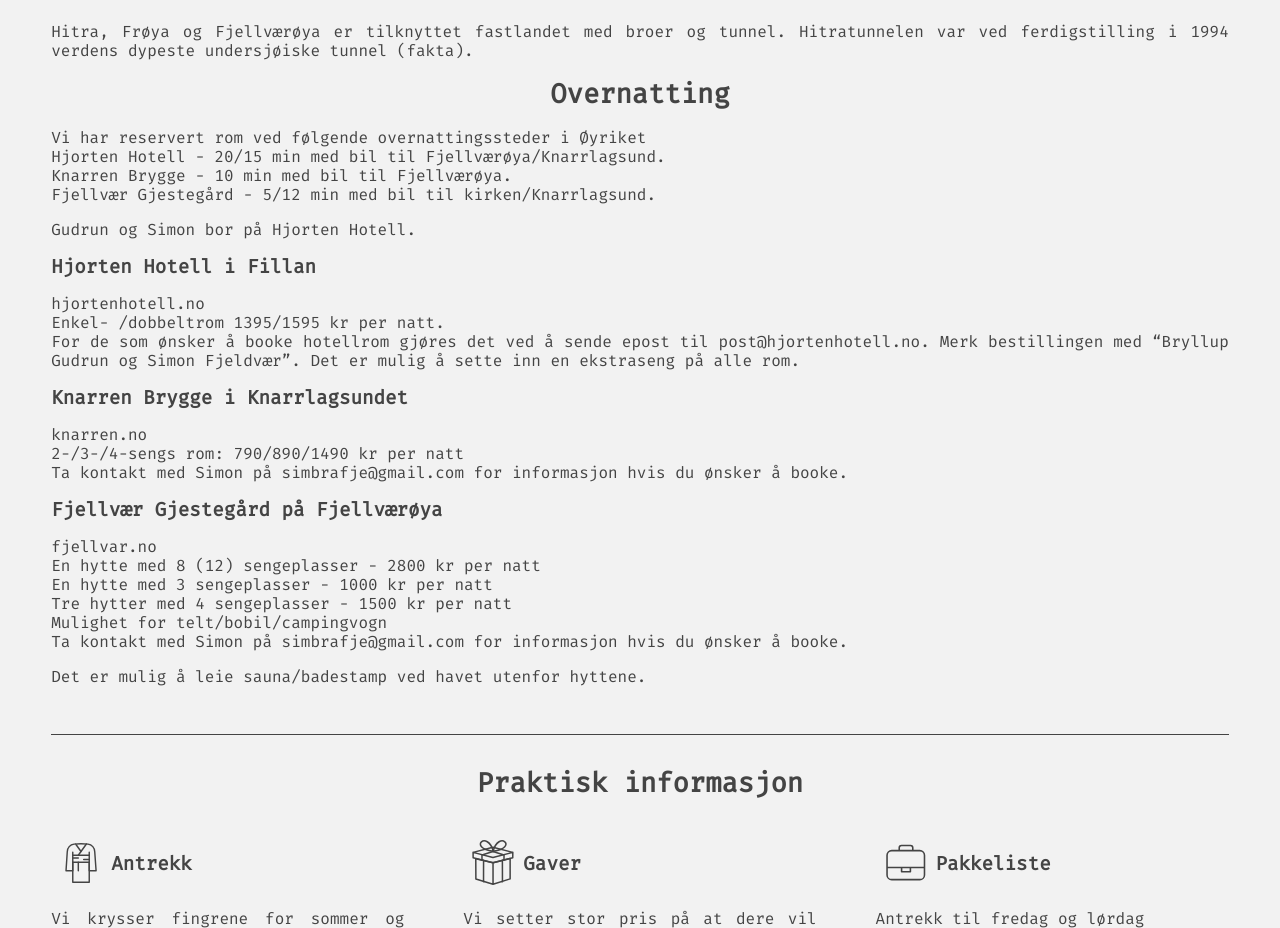
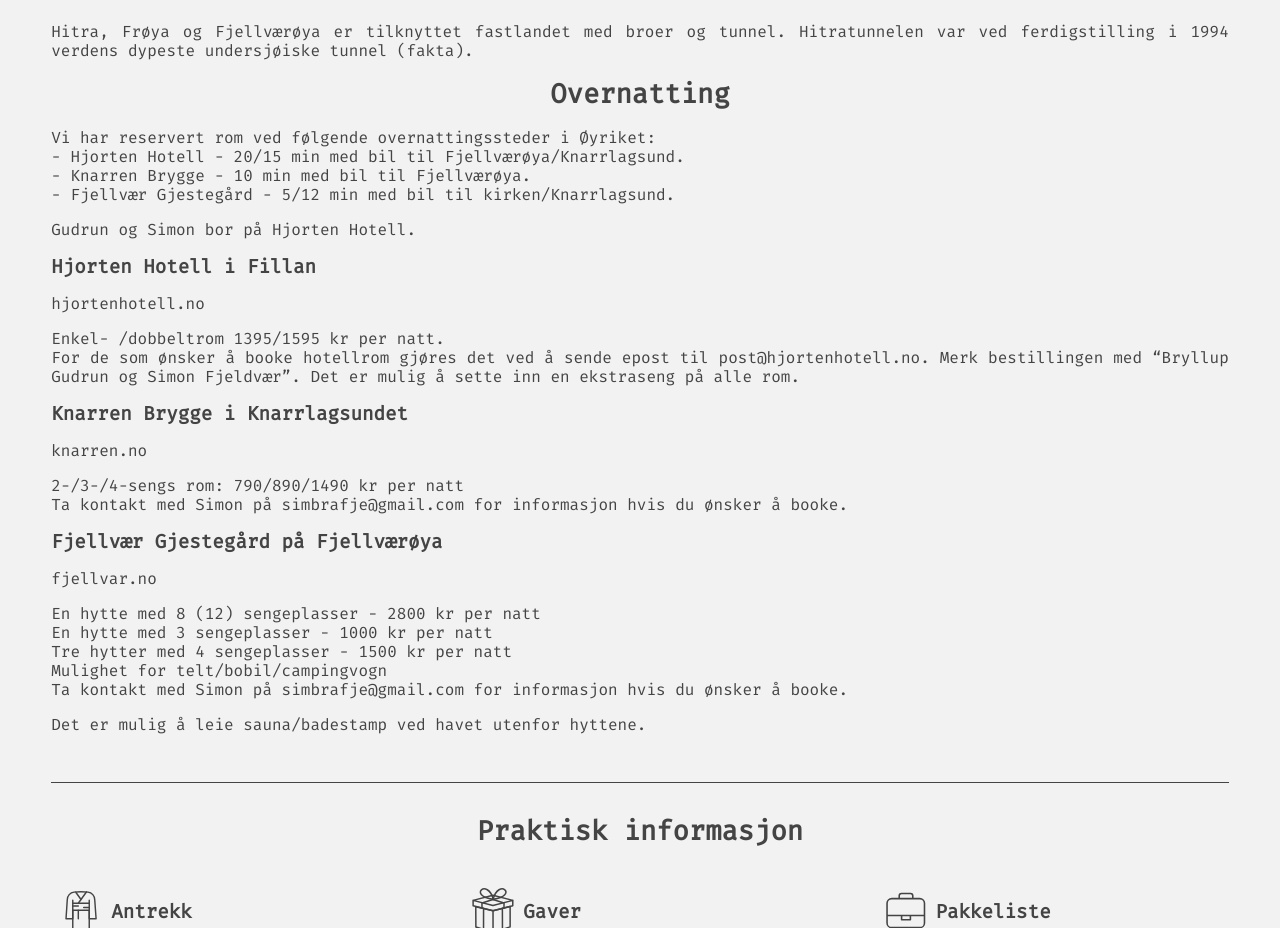
Before and after one commit to melhoos/gudrunogsimon, a React (Create React App) app: page / in a window 1280 px wide. Shown: the part 2361-3289 px from the top of the page. Built offline with nearby package versions, Linux system fonts and the light colour scheme.

Commit message:
Update Travel.jsx

```diff
--- a/src/Travel.jsx
+++ b/src/Travel.jsx
@@ -64,34 +64,38 @@ const Travel = () => {
         <span className="description">
           <h1>Overnatting</h1>
           <p>
-          Vi har reservert rom ved følgende overnattingssteder i Øyriket
+          Vi har reservert rom ved følgende overnattingssteder i Øyriket:
           <br/>
-            Hjorten Hotell - 20/15 min med bil til Fjellværøya/Knarrlagsund.
+            - Hjorten Hotell - 20/15 min med bil til Fjellværøya/Knarrlagsund.
           <br/>
-            Knarren Brygge - 10 min med bil til Fjellværøya.
+            - Knarren Brygge - 10 min med bil til Fjellværøya.
           <br/>
-            Fjellvær Gjestegård - 5/12 min med bil til kirken/Knarrlagsund.
-            </p>
+            - Fjellvær Gjestegård - 5/12 min med bil til kirken/Knarrlagsund.
+           </p>
            <p>
               Gudrun og Simon bor på Hjorten Hotell.
           </p>
           <h2>Hjorten Hotell i Fillan</h2>
           <p>
              hjortenhotell.no
-             <br/>
+            </p>
+           <p>
             Enkel- /dobbeltrom 1395/1595 kr per natt. <br/>
             For de som ønsker å booke hotellrom gjøres det ved å sende epost til post@hjortenhotell.no. Merk bestillingen med “Bryllup Gudrun og Simon Fjeldvær”. Det er mulig å sette inn en ekstraseng på alle rom.
           </p>
            <h2>Knarren Brygge i Knarrlagsundet</h2>
           <p>
              knarren.no
-             <br/>
+           </p>
+           <p>
             2-/3-/4-sengs rom:  790/890/1490 kr per natt <br/>
             Ta kontakt med Simon på simbrafje@gmail.com for informasjon hvis du ønsker å booke.
           </p>
           <h2>Fjellvær Gjestegård på Fjellværøya</h2>
           <p>
-            fjellvar.no <br/>
+            fjellvar.no
+          </p>
+           <p>
             En hytte med 8 (12) sengeplasser  - 2800 kr per natt <br/>
             En hytte med 3 sengeplasser - 1000 kr per natt <br/>
             Tre hytter med 4 sengeplasser - 1500 kr per natt <br/>
```
